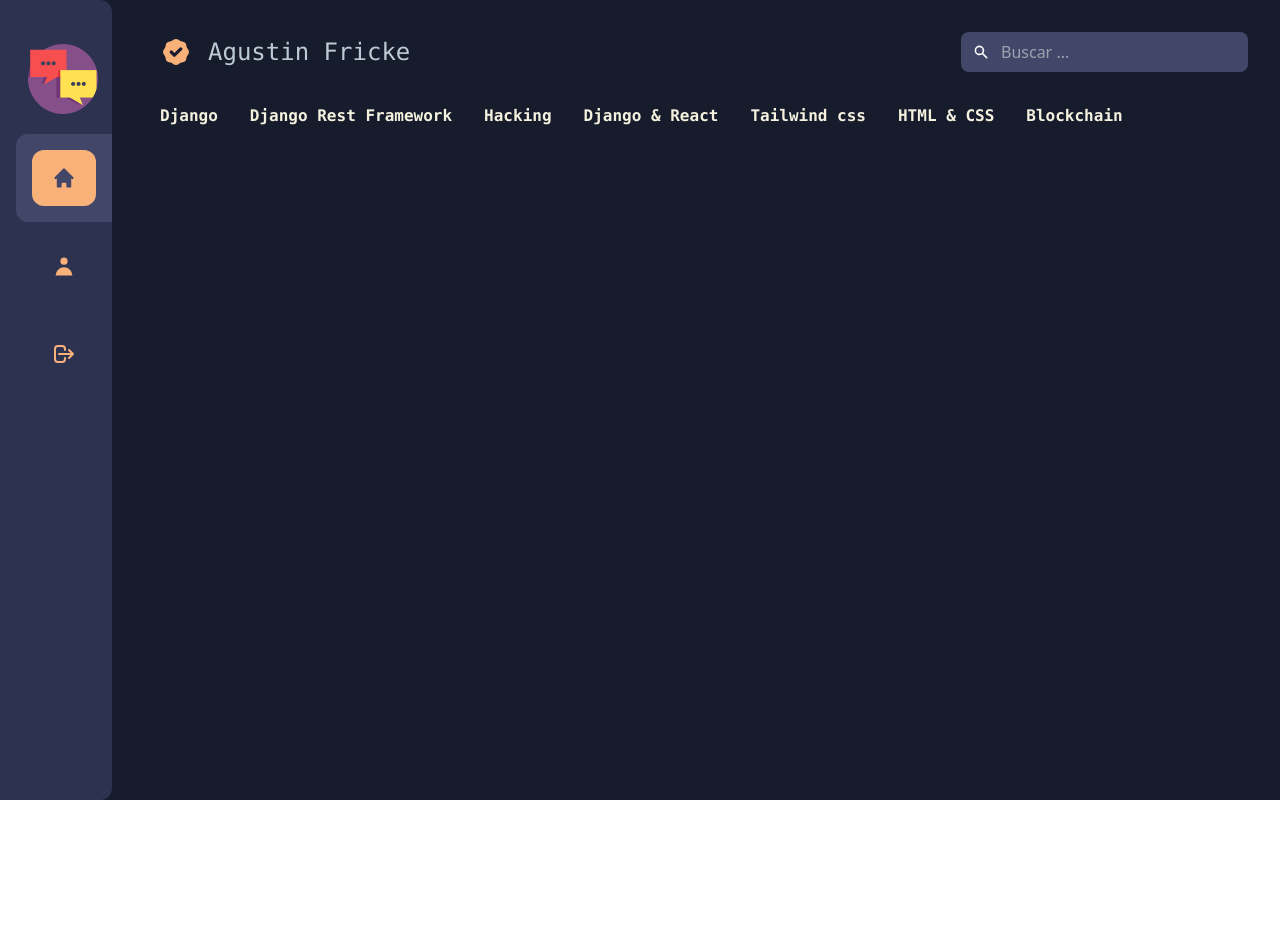
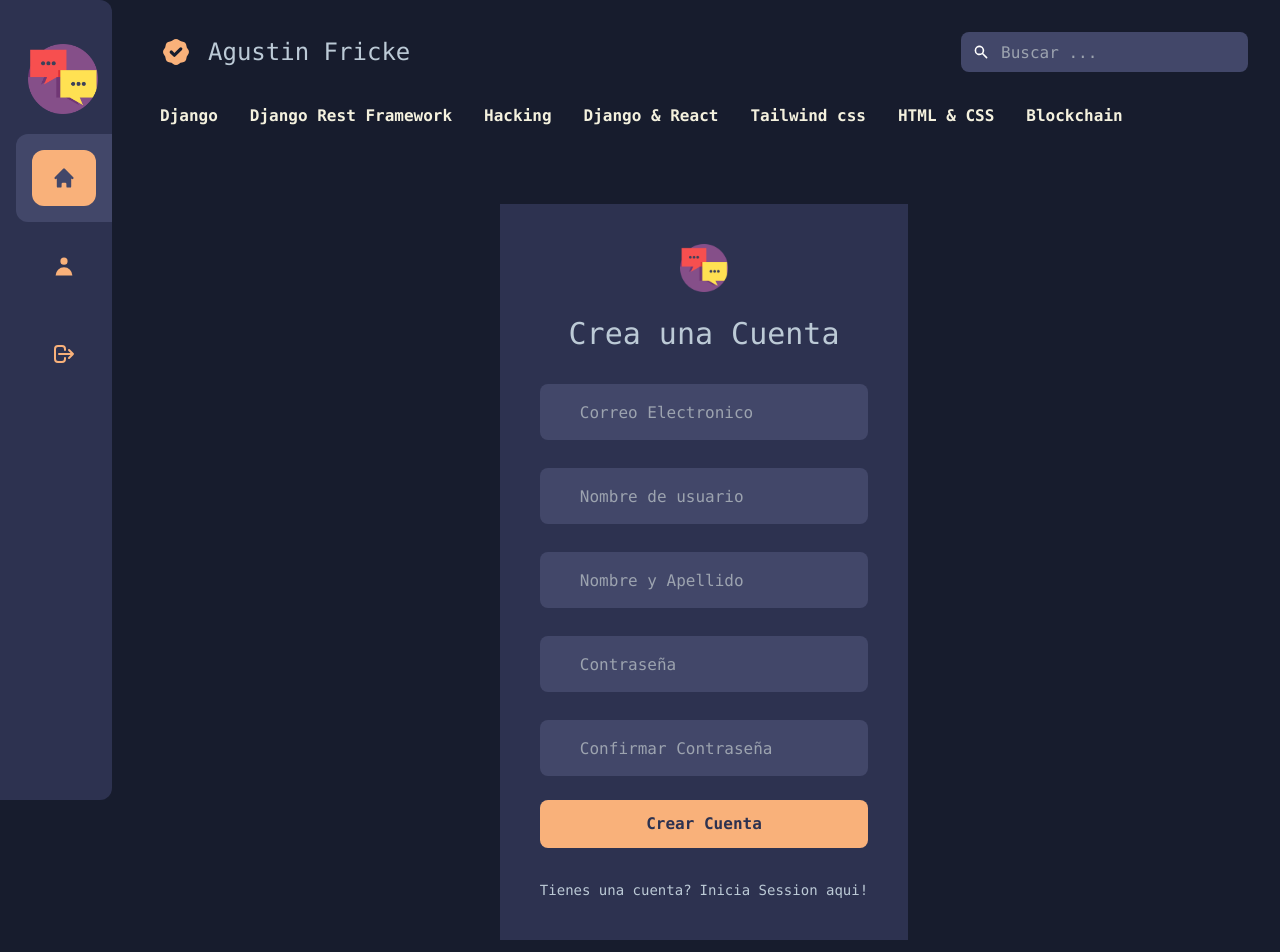
Before and after one commit to agustfricke/techconagust.com, a React (Create React App) app in the folder frontend/: page /register in a window 1280 px wide. Shown: the top 952 px of the page. Before the commit the page ends 800 px from the top, so only its background shows below. Built offline with nearby package versions, Linux system fonts and the light colour scheme.

Commit message:
alogin register

```diff
--- a/frontend/src/App.js
+++ b/frontend/src/App.js
@@ -10,6 +10,10 @@ import Home from "./components/core/Home";
 import Curso from "./components/core/Curso";
 import Video from "./components/core/Video";
 import Reviews from "./components/core/Reviews";
+
+// Auth Components
+import Login from "./components/auth/Login";
+import Register from "./components/auth/Register";
 
 function App() {
   return (
@@ -27,6 +31,11 @@ function App() {
               <Route path='/curso/' component={Curso} />
               <Route path='/video/' component={Video} />
               <Route path='/reviews/' component={Reviews} />
+              <Route path='/login/' component={Login} />
+              <Route path='/register/' component={Register} />
+
+
+
 
             </div>
           </main>
--- /dev/null
+++ b/frontend/src/components/auth/Login.jsx
@@ -0,0 +1,91 @@
+import React from 'react'
+import logo from '../../media/logo.png';
+
+const Login = () => {
+  return (
+
+
+    <div className="flex min-h-full items-center justify-center py-12 px-4 sm:px-6 lg:px-8">
+      <div className=' m-5 p-10 bg-grey-3'>
+        <div className="w-full max-w-md space-y-8 ">
+          <div >
+            <img
+              className="mx-auto h-12 w-auto"
+              src={logo}
+              alt="Your Company"
+            />
+            <h2 className="mt-6 text-center text-3xl font-mono  text-grey">
+              Iniciar Session
+            </h2>
+          </div>
+          <form className="mt-8 space-y-6" action="#" method="POST">
+
+            <div className="">
+              <div className='mb-2'>
+
+                <input
+                  id="email"
+                  name="email"
+                  type="email"
+                  autoComplete="email"
+                  required
+                  class="bg-grey-2 w-full py-4 pl-10 pr-4 rounded-lg text-grey placeholder:font-mono outline-none "
+                  placeholder="Correo Electronico"
+                />
+              </div>
+
+              <div className='mt-7'>
+
+                <input
+                  id="email"
+                  name="email"
+                  type="password"
+                  autoComplete="email"
+                  required
+                  class="bg-grey-2 w-full py-4 pl-10 pr-4 rounded-lg text-grey placeholder:font-mono outline-none "
+                  placeholder="Contraseña"
+                />
+              </div>
+            </div>
+
+            <div className='items-center'>
+              <button
+                type="submit"
+                className=" space-x-2 block w-full   text-grey-3  bg-orange hover:bg-yellow font-bold font-mono rounded-lg p-3 px-10"
+              >
+
+                Iniciar Session
+              </button>
+            </div>
+          </form>
+          <div className="flex items-center justify-between">
+            <div className="text-sm">
+              <a style={{ textDecoration: 'none' }} href="/register" className="text-mono font-mono text-grey ">
+                No tienes una cuenta?
+                <span className='hover:text-orange ml-2'>
+                  Crea una aqui!
+                </span>
+
+              </a>
+            </div>
+          </div>
+          <div className="flex items-center justify-between">
+            <div className="text-sm">
+              <a style={{ textDecoration: 'none' }} href="/reset-password" className="text-mono font-mono text-grey ">
+                Olvidaste tu contraseña?
+                <span className='hover:text-orange ml-2'>
+                  Recuperala aqui!
+                </span>
+
+              </a>
+            </div>
+          </div>
+        </div>
+      </div>
+    </div>
+
+
+  )
+}
+
+export default Login
--- /dev/null
+++ b/frontend/src/components/auth/Register.jsx
@@ -0,0 +1,121 @@
+import React from 'react'
+import logo from '../../media/logo.png';
+
+
+const Register = () => {
+    return (
+
+        <div className="flex min-h-full items-center justify-center py-12 px-4 sm:px-6 lg:px-8">
+            <div className=' m-5 p-10 bg-grey-3'>
+                <div className="w-full max-w-md space-y-8 ">
+                    <div >
+                        <img
+                            className="mx-auto h-12 w-auto"
+                            src={logo}
+                            alt="Your Company"
+                        />
+                        <h2 className="mt-6 text-center text-3xl font-mono  text-grey">
+                            Crea una Cuenta
+                        </h2>
+                    </div>
+                    <form className="mt-8 space-y-6" action="#" method="POST">
+
+                        <div className="">
+                            <div className='mb-2'>
+
+                                <input
+                                    id="email"
+                                    name="email"
+                                    type="email"
+                                    autoComplete="email"
+                                    required
+                                    class="bg-grey-2 w-full py-4 pl-10 pr-4 rounded-lg text-grey placeholder:font-mono outline-none "
+                                    placeholder="Correo Electronico"
+                                />
+                            </div>
+
+                            <div className='mt-7'>
+
+                                <input
+                                    id="email"
+                                    name="email"
+                                    type="password"
+                                    autoComplete="email"
+                                    required
+                                    class="bg-grey-2 w-full py-4 pl-10 pr-4 rounded-lg text-grey placeholder:font-mono outline-none "
+                                    placeholder="Nombre de usuario"
+                                />
+                            </div>
+
+                            <div className='mt-7'>
+
+                                <input
+                                    id="email"
+                                    name="email"
+                                    type="password"
+                                    autoComplete="email"
+                                    required
+                                    class="bg-grey-2 w-full py-4 pl-10 pr-4 rounded-lg text-grey placeholder:font-mono outline-none "
+                                    placeholder="Nombre y Apellido"
+                                />
+                            </div>
+
+                            <div className='mt-7'>
+
+                                <input
+                                    id="email"
+                                    name="email"
+                                    type="password"
+                                    autoComplete="email"
+                                    required
+                                    class="bg-grey-2 w-full py-4 pl-10 pr-4 rounded-lg text-grey placeholder:font-mono outline-none "
+                                    placeholder="Contraseña"
+                                />
+                            </div>
+
+                            <div className='mt-7'>
+
+                                <input
+                                    id="email"
+                                    name="email"
+                                    type="password"
+                                    autoComplete="email"
+                                    required
+                                    class="bg-grey-2 w-full py-4 pl-10 pr-4 rounded-lg text-grey placeholder:font-mono outline-none "
+                                    placeholder="Confirmar Contraseña"
+                                />
+                            </div>
+
+                        </div>
+
+                        <div className='items-center'>
+                            <button
+                                type="submit"
+                                className=" space-x-2 block w-full   text-grey-3  bg-orange hover:bg-yellow font-bold font-mono rounded-lg p-3 px-10"
+                            >
+
+                                Crear Cuenta
+                            </button>
+                        </div>
+                    </form>
+                    <div className="flex items-center justify-between">
+                        <div className="text-sm">
+                            <a style={{ textDecoration: 'none' }} href="/register" className="text-mono font-mono text-grey ">
+                                Tienes una cuenta?
+                                <span className='hover:text-orange ml-2'>
+                                    Inicia Session aqui!
+                                </span>
+
+                            </a>
+                        </div>
+                    </div>
+                </div>
+            </div>
+        </div>
+
+
+
+    )
+}
+
+export default Register
--- a/frontend/src/components/core/Reviews.jsx
+++ b/frontend/src/components/core/Reviews.jsx
@@ -17,8 +17,8 @@ const Reviews = () => {
 
             <div className="flex items-center mb-4 space-x-4">
                 <img className="w-10 h-10 rounded-full" src={logo} alt="" />
-                <div className="space-y-1 font-medium text-white">
-                    <p>Agustin Fricke<time datetime="2014-08-16 19:00" className="block text-sm text-gray-500 text-grey">23 August 2014</time></p>
+                <div className="space-y-1 font-medium text-white text-mono">
+                    <p>Agustin Fricke<time datetime="2014-08-16 19:00" className="block text-mono text-sm text-gray-500 text-grey">23 August 2014</time></p>
                 </div>
             </div>
 
@@ -31,8 +31,8 @@ const Reviews = () => {
                 </div>
                 <div className="flex items-center mb-1 ml-7">
 
-            <p className="ml-10 mt-1 text-sm text-grey">
-                Reviewed in the United Kingdom on
+            <p className="ml-10 mt-1  text-grey text-mono">
+                Lorem ipsum dolor sit amet consectetur adipisicing elit. Optio iusto error, aspernatur distinctio, iure natus aperiam sequi officiis quas eveniet maiores asperiores harum, vitae ea ratione eaque dolore. Officia, magnam.
             </p>
             </div>
 
--- a/frontend/src/components/navigation/Header.jsx
+++ b/frontend/src/components/navigation/Header.jsx
@@ -15,7 +15,7 @@ const Header = () => {
           <HiSearch className="absolute text-white left-3 top-1/2 -translate-y-1/2 " />
           <input
             type="text"
-            className="bg-grey-2 w-full py-2 pl-10 pr-4 rounded-lg text-grey  outline-none"
+            className="bg-grey-2 w-full py-2 pl-10 pr-4 rounded-lg text-grey placeholder:font-mono outline-none"
             placeholder="Buscar ..."
           />
         </div>
```
